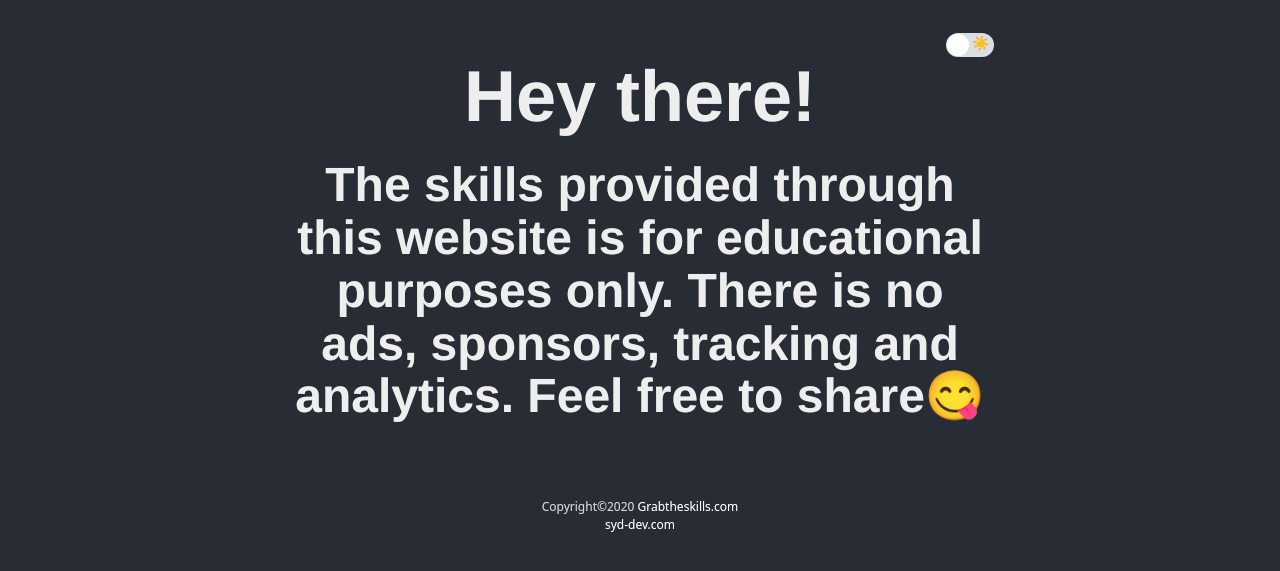
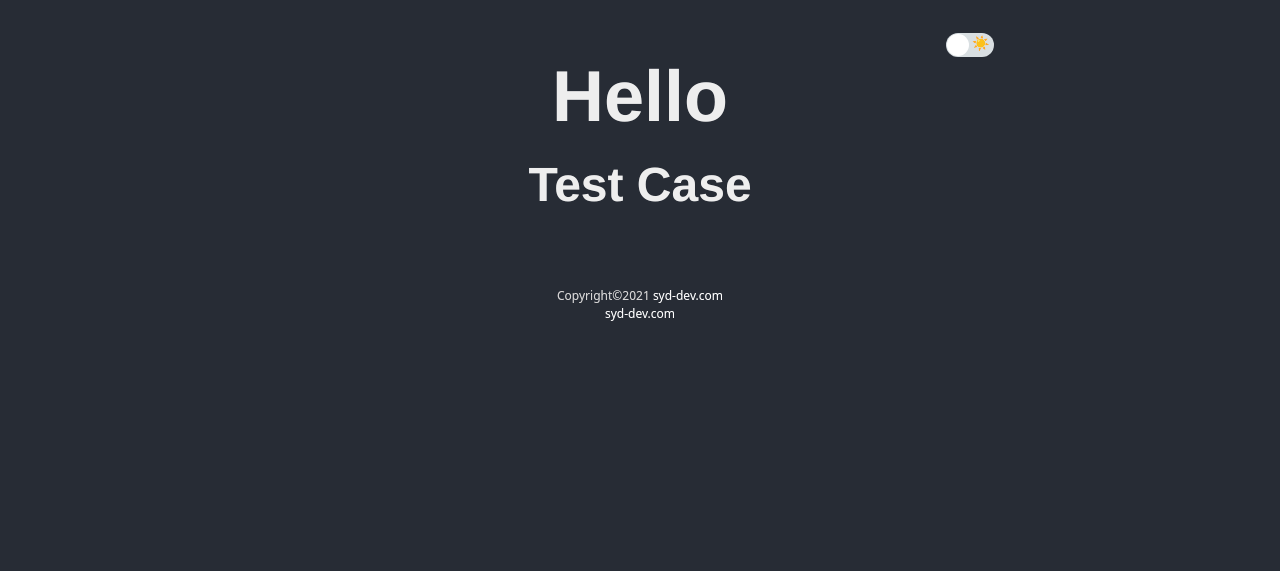
Before and after one commit to shiddartabahadur/shiddarta.com, a Gatsby site: page /about in a window 1280 px wide. Shown: the part 69-640 px from the top of the page. Built offline with nearby package versions, Linux system fonts and the light colour scheme; Gatsby itself is replaced by a stand-in of ours; some packages are replaced by stand-ins of ours; what typography-theme-github would draw is missing.

Commit message:
npm module

```diff
--- a/src/components/footer/index.jsx
+++ b/src/components/footer/index.jsx
@@ -4,9 +4,9 @@ import './index.scss'
 
 export const Footer = () => (
   <footer className="footer">
-    Copyright©2020{' '}
+    Copyright©2021{' '}
     <a target="_blank" href="https://github.com/GrabTheSkills.com">
-      Grabtheskills.com
+      syd-dev.com
     </a>{' '}
     <a target="_blank" href="https://github.com/GrabTheSkills.com"></a>
     <br />
--- a/src/components/resume/index.jsx
+++ b/src/components/resume/index.jsx
@@ -5,11 +5,9 @@ import './index.scss'
 export const Resume = () => {
   return (
     <div>
-      <h1 className="resume-title">Hey there! </h1>
+      <h1 className="resume-title">Hello </h1>
       <h2 className="resume-soon">
-        The skills provided through this website is for educational purposes
-        only. There is no ads, sponsors, tracking and analytics. Feel free to
-        share😋
+       Test Case
       </h2>
     </div>
   )
```
